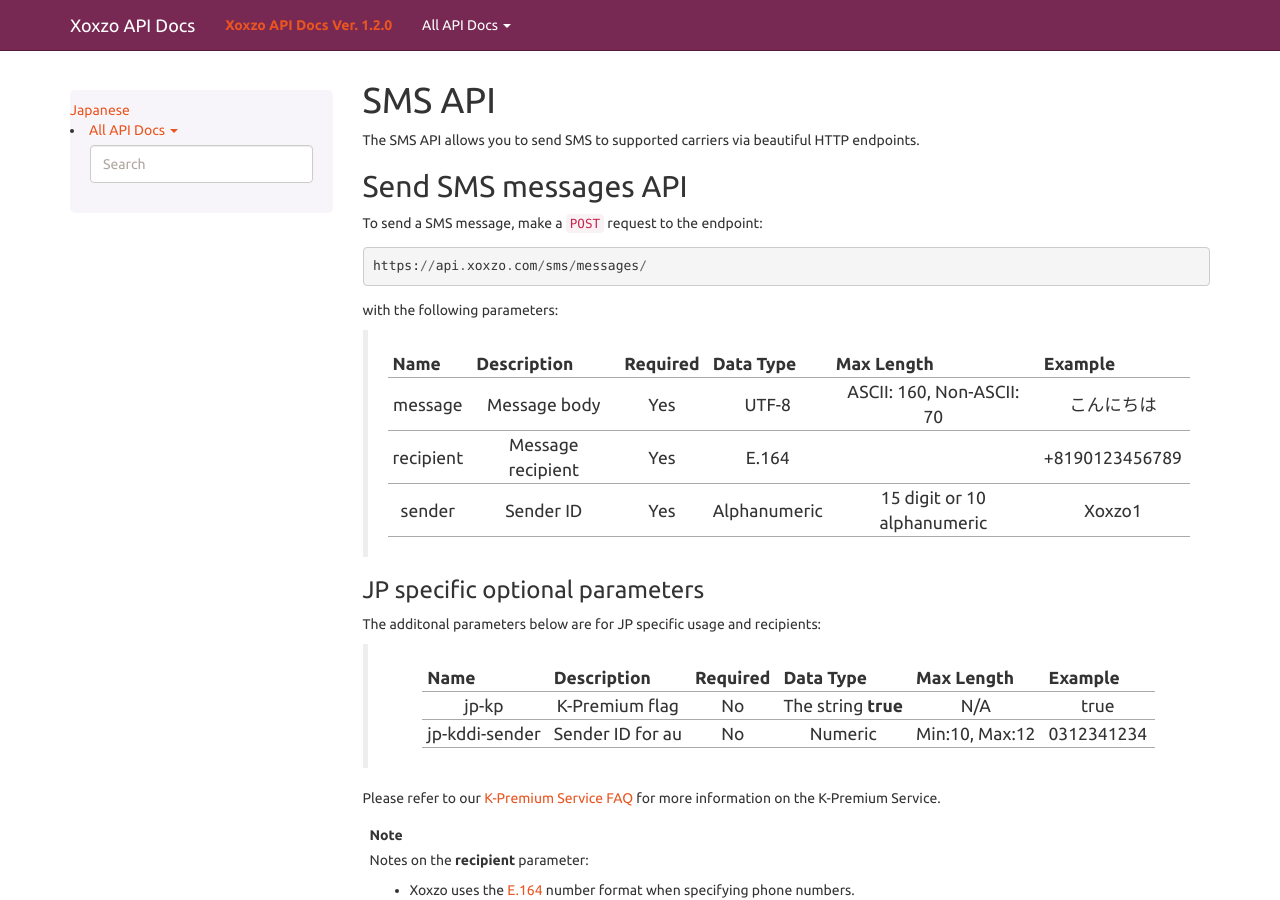
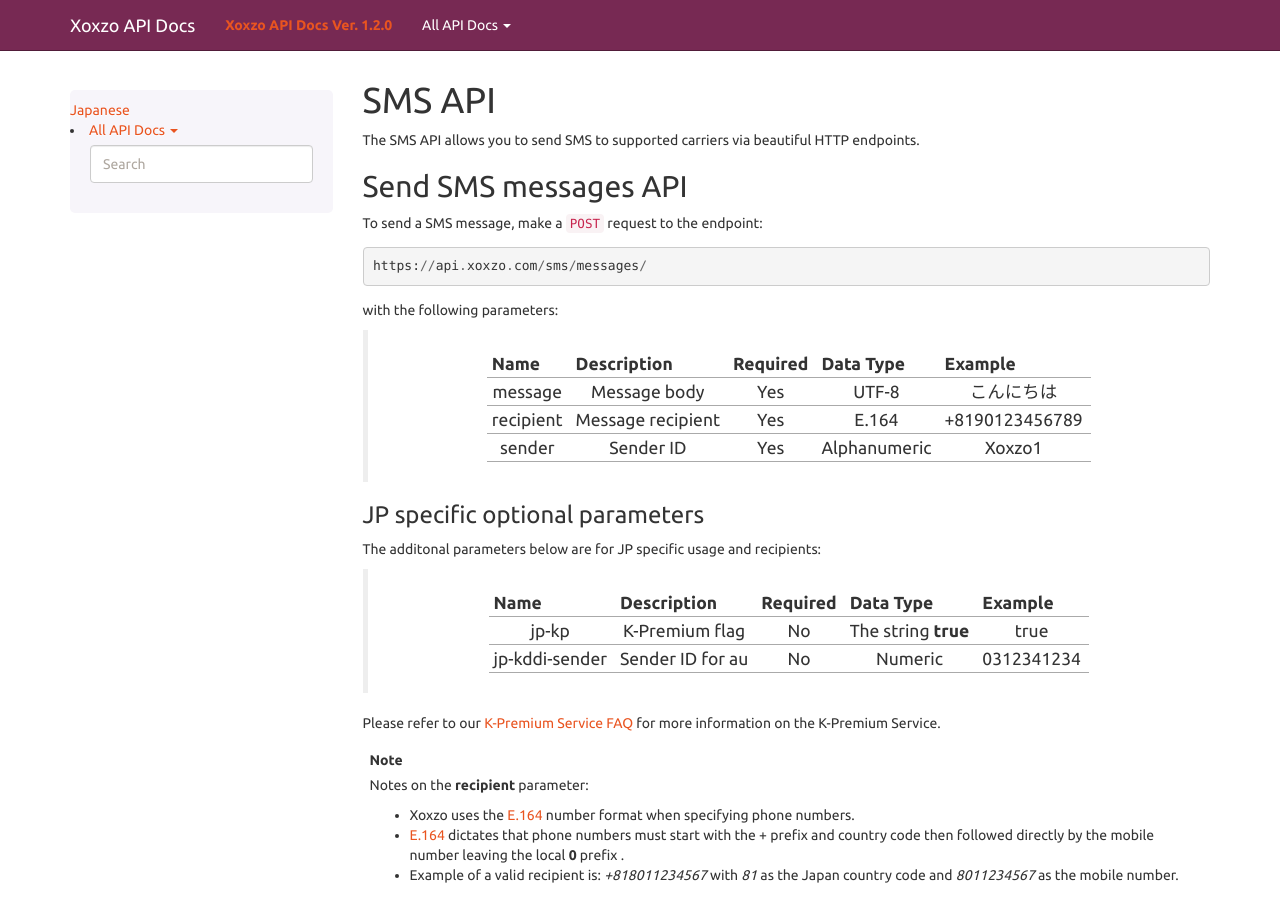
Before and after one commit to xoxzo/docs.xoxzo.com, a Sphinx documentation site: the page built from source/sms.rst, in a window 1280 px wide and 900 px high. Built offline with Sphinx 7.4.7, drawn with Linux system fonts in a browser that asks for light colours.

Commit message:
Max length column removed.

```diff
--- a/source/sms.rst
+++ b/source/sms.rst
@@ -12,25 +12,25 @@
 
 with the following parameters:
 
-    =========  ==================  ========  ===================  ===========================  ===================
-    Name       Description         Required  Data Type            Max Length                   Example
-    =========  ==================  ========  ===================  ===========================  ===================
-    message    Message body        Yes       UTF-8                ASCII: 160, Non-ASCII: 70    こんにちは
-    recipient  Message recipient   Yes       E.164                                              +8190123456789
-    sender     Sender ID           Yes       Alphanumeric         15 digit or 10 alphanumeric  Xoxzo1
-    =========  ==================  ========  ===================  ===========================  ===================
+    =========  ==================  ========  ===================  ===================
+    Name       Description         Required  Data Type            Example
+    =========  ==================  ========  ===================  ===================
+    message    Message body        Yes       UTF-8                こんにちは
+    recipient  Message recipient   Yes       E.164                +8190123456789
+    sender     Sender ID           Yes       Alphanumeric         Xoxzo1
+    =========  ==================  ========  ===================  ===================
 
 JP specific optional parameters
 ------------------------------------
 
 The additonal parameters below are for JP specific usage and recipients:
 
-    ==============  ==================  ========    =================== =========================== ===================
-    Name            Description         Required    Data Type           Max Length                  Example
-    ==============  ==================  ========    =================== =========================== ===================
-    jp-kp           K-Premium flag      No          The string **true** N/A                         true
-    jp-kddi-sender  Sender ID for au    No          Numeric             Min:10, Max:12              0312341234
-    ==============  ==================  ========    =================== =========================== ===================
+    ==============  ==================  ========    =================== ===================
+    Name            Description         Required    Data Type           Example
+    ==============  ==================  ========    =================== ===================
+    jp-kp           K-Premium flag      No          The string **true** true
+    jp-kddi-sender  Sender ID for au    No          Numeric             0312341234
+    ==============  ==================  ========    =================== ===================
 
 Please refer to our `K-Premium Service FAQ <http://help.xoxzo.com/customer/en/portal/articles/2264921--sms-api-the-k-premium-service>`_ for more information on the K-Premium Service.
 
```
Also changed, not shown: source/voice.rst (+7 -7 lines), 2 other files.
